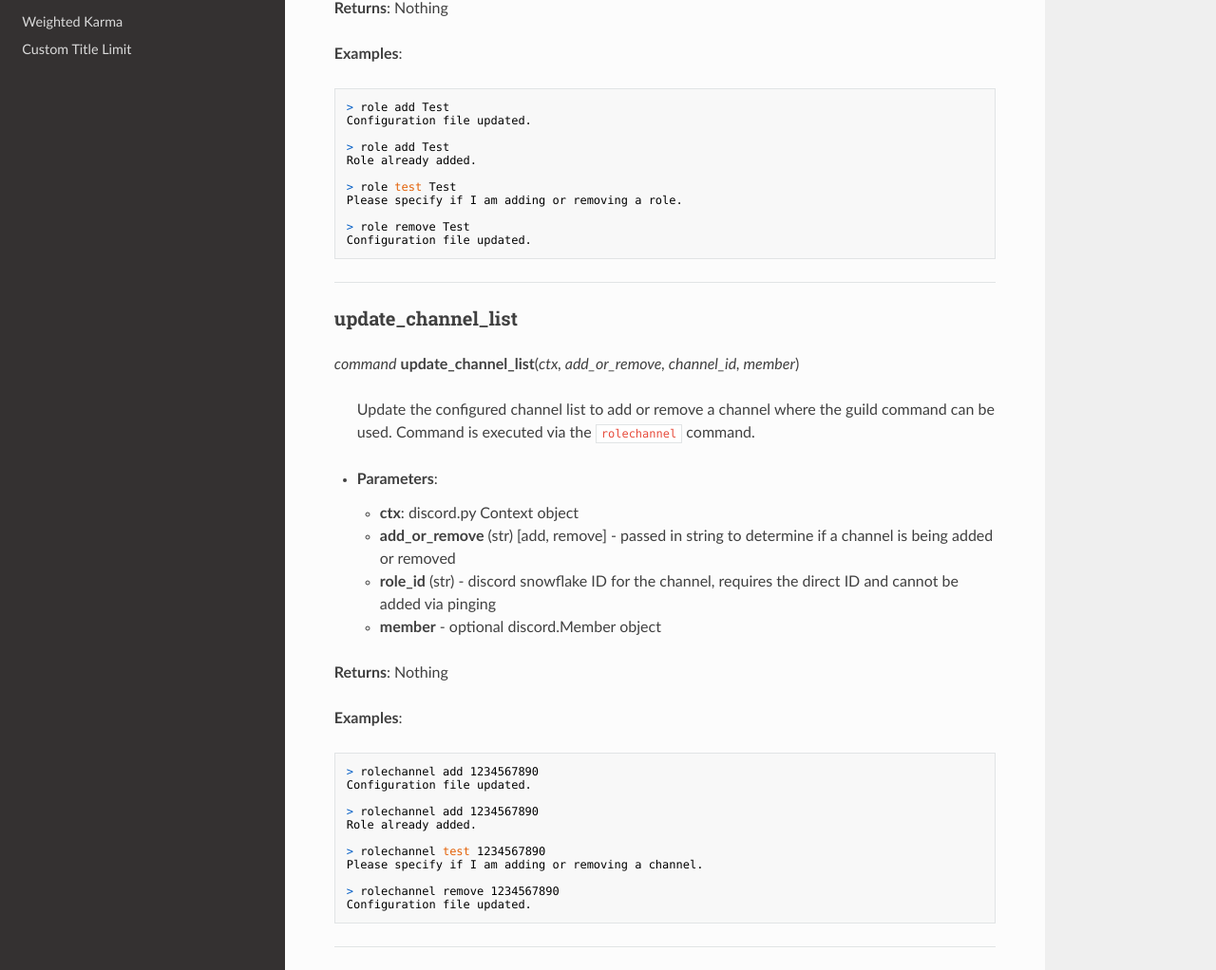
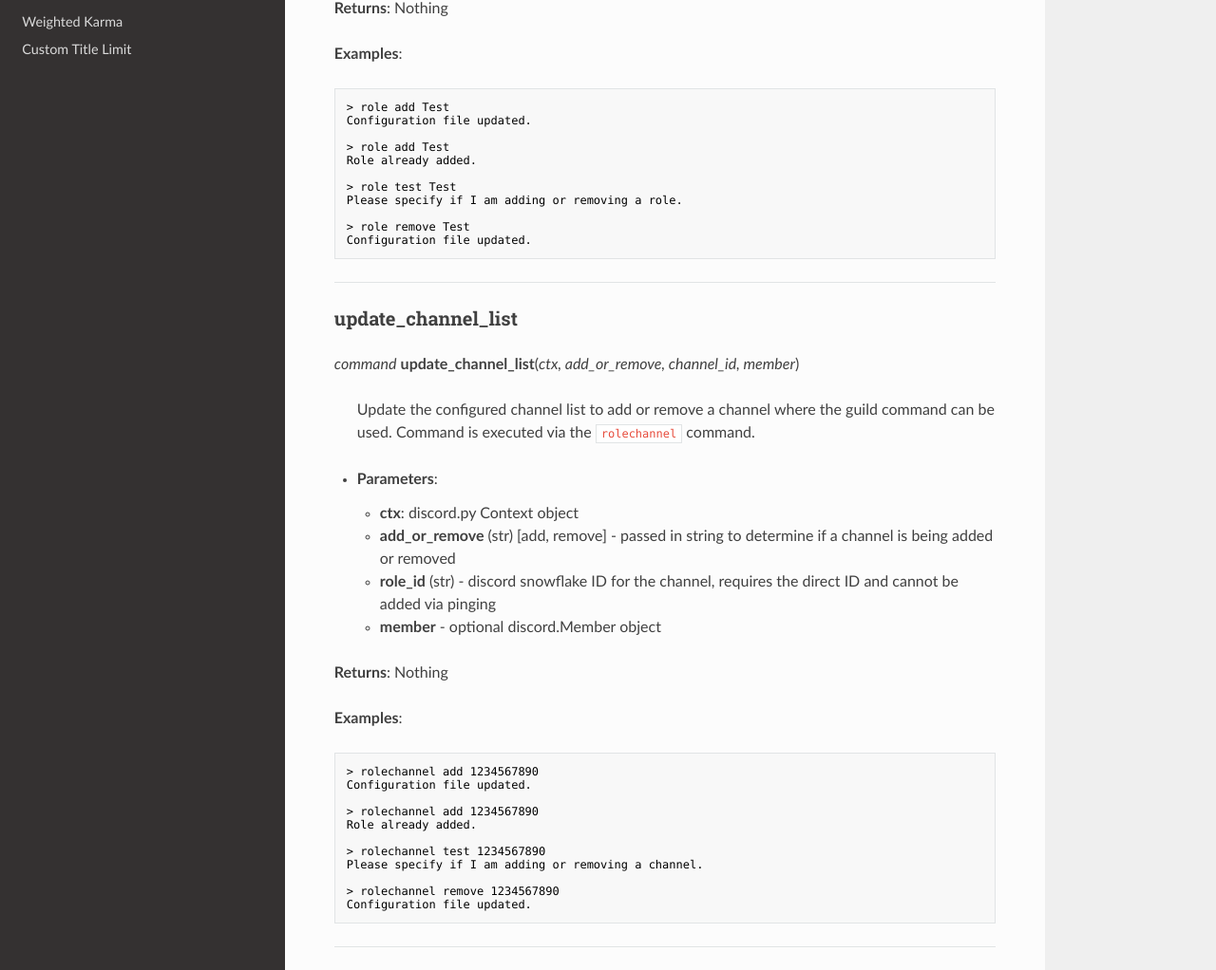
Before and after one commit to snoringninja/docs, an MkDocs documentation site: the page built from src/niftybot/cogs/role_assignment.md, in a window 1280 px wide and 1400 px high, scrolled down 1177 px. Shown: the part 333-1355 px from the top of the window at 95% size. Built offline with MkDocs 1.6.1, drawn with Linux system fonts in a browser that asks for light colours; nearby versions of some CDN libraries; some of the changed text lies outside the part shown.

Commit message:
Fix highlighting in role_assignment

````diff
--- a/docs/index.html
+++ b/docs/index.html
@@ -179,5 +179,5 @@
 
 <!--
 MkDocs version : 1.0.4
-Build Date UTC : 2019-07-26 01:28:48
+Build Date UTC : 2019-07-30 22:29:53
 -->
--- a/docs/niftybot/cogs/role_assignment/index.html
+++ b/docs/niftybot/cogs/role_assignment/index.html
@@ -155,7 +155,7 @@ specific ID</p>
 </ul>
 <p><strong>Returns</strong>: Nothing</p>
 <p><strong>Examples</strong>:</p>
-<pre><code>guild Test
+<pre><code class="nohighlight">guild Test
 {user.mention}: You've been successfully added to {guild_name}.
 
 guild Test
@@ -180,7 +180,7 @@ guild Test
 </ul>
 <p><strong>Returns</strong>: Nothing</p>
 <p><strong>Examples</strong>:  </p>
-<pre><code>&gt; role add Test
+<pre><code class="nohighlight">&gt; role add Test
 Configuration file updated.
 
 &gt; role add Test
@@ -211,7 +211,7 @@ executed via the <code>rolechannel</code> command.</p>
 </ul>
 <p><strong>Returns</strong>: Nothing</p>
 <p><strong>Examples</strong>:  </p>
-<pre><code>&gt; rolechannel add 1234567890
+<pre><code class="nohighlight">&gt; rolechannel add 1234567890
 Configuration file updated.
 
 &gt; rolechannel add 1234567890
--- a/docs/niftybot/index.html
+++ b/docs/niftybot/index.html
@@ -182,5 +182,5 @@ The code itself is somewhat documented, so if you need to find something, your b
 
 <!--
 MkDocs version : 1.0.4
-Build Date UTC : 2019-07-26 01:28:48
+Build Date UTC : 2019-07-30 22:29:53
 -->
--- a/docs/smf/index.html
+++ b/docs/smf/index.html
@@ -168,5 +168,5 @@
 
 <!--
 MkDocs version : 1.0.4
-Build Date UTC : 2019-07-26 01:28:48
+Build Date UTC : 2019-07-30 22:29:53
 -->
--- a/src/niftybot/cogs/role_assignment.md
+++ b/src/niftybot/cogs/role_assignment.md
@@ -26,7 +26,7 @@
 **Returns**: Nothing
 
 **Examples**:
-```
+```nohighlight
 guild Test
 {user.mention}: You've been successfully added to {guild_name}.
 
@@ -50,7 +50,7 @@ guild Test
 **Returns**: Nothing
 
 **Examples**:
-```
+```nohighlight
 > role add Test
 Configuration file updated.
 
@@ -80,7 +80,7 @@ executed via the `rolechannel` command.
 **Returns**: Nothing
 
 **Examples**:
-```
+```nohighlight
 > rolechannel add 1234567890
 Configuration file updated.
 
````
Also changed, not shown: docs/sitemap.xml (+4 -4 lines), 1 other file.
